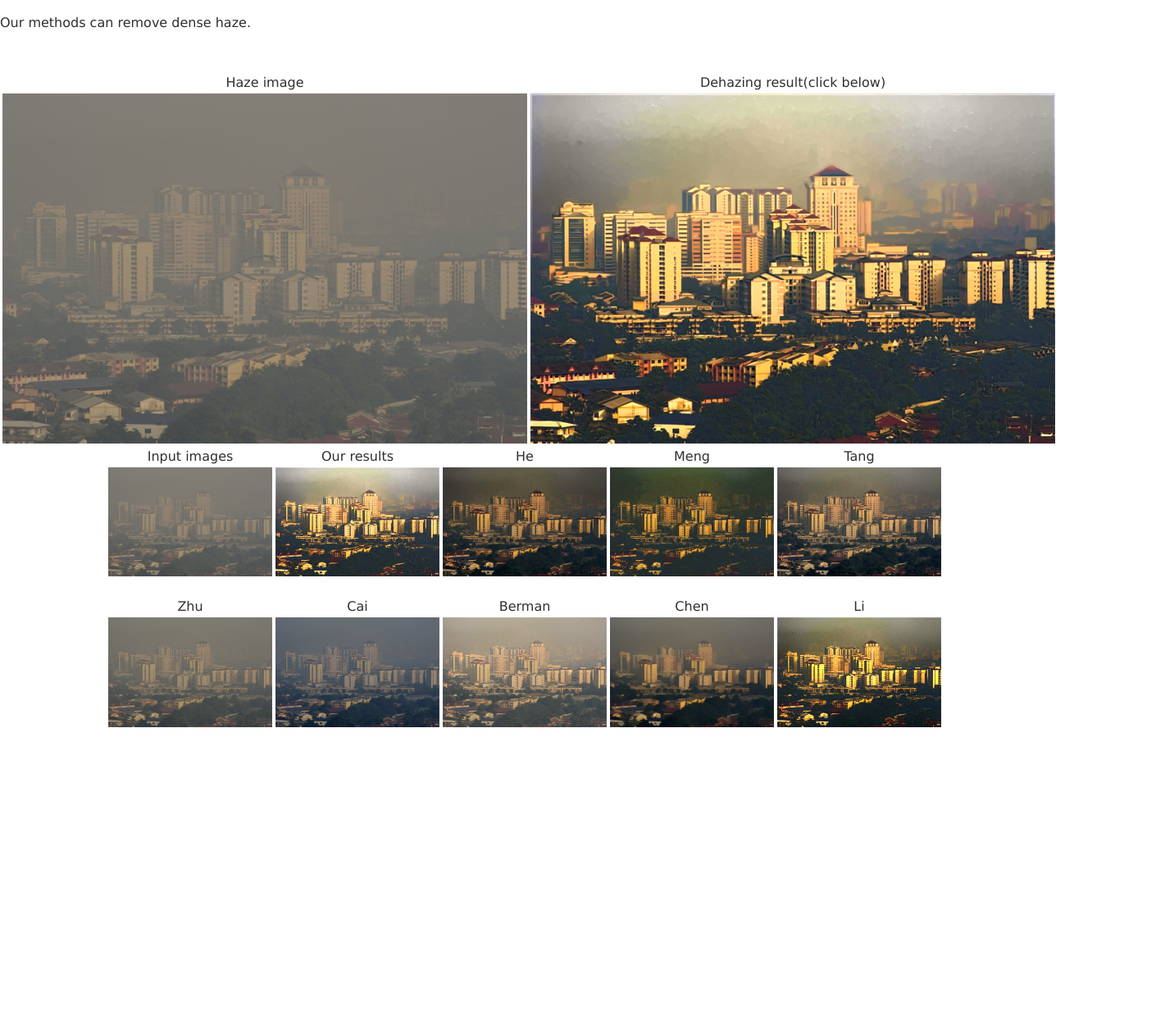
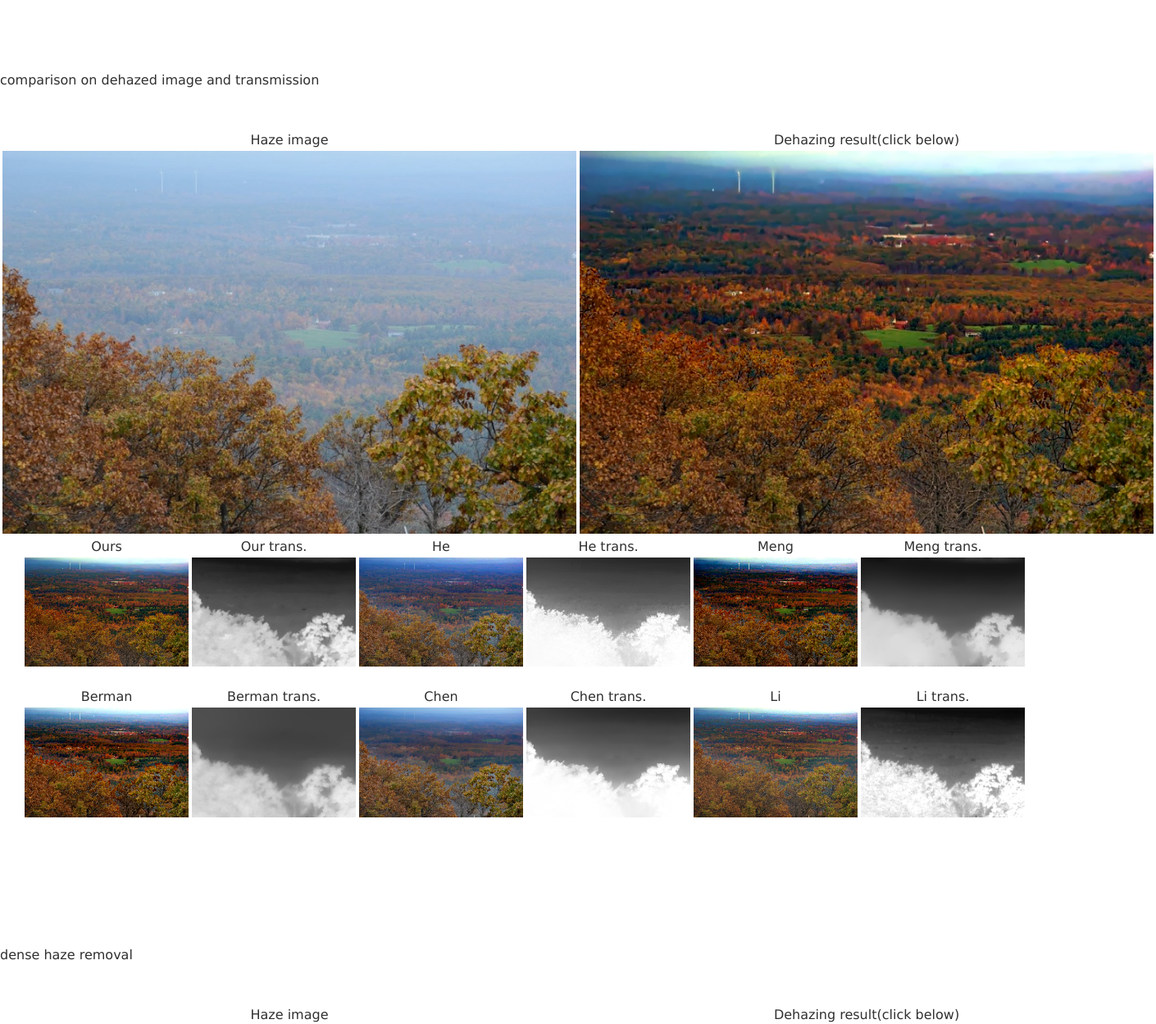
Before and after one commit to qlvision/qlvision.github.io, a plain HTML site: page index.htm in a window 1280 px wide. Shown: the part 46-1295 px from the top of the page at 82% size, 1410 px wide, since content can reach past the window. Before the commit the page ends 1091 px from the top, so only its background shows below. Drawn offline with Linux system fonts and the light colour scheme.

Commit message:
add tree

```diff
--- a/index.htm
+++ b/index.htm
@@ -13,7 +13,9 @@ rel=stylesheet href="Image%20Dehazing%20Examples/main.css" media=all>
     }
 </script>
 <H1>Image Dehazing Results</H1>
-<P align=left>Our methods can remove dense haze.</P>
+<P>&nbsp;</P>
+<P>&nbsp;</P>
+<P align=left>comparison on dehazed image and transmission</P>
 <P>&nbsp;</P>
 <TABLE align=center>
   <TBODY>
@@ -21,8 +23,63 @@ rel=stylesheet href="Image%20Dehazing%20Examples/main.css" media=all>
     <TD>Haze image</TD>
     <TD>Dehazing result(click below)</TD></TR>
   <TR>
-  <td><div align="center"><img src="Image%20Dehazing%20Examples/indonesia-fires.png" width="640"></div></td>
-  <td><div align="center"><img src="Image%20Dehazing%20Examples/indonesia-fires_our.png" width="640" img="img" id="Indushow"></div></td>
+  <td><div align="center"><img src="Image%20Dehazing%20Examples/tree/tree.jpg" width="700"></div></td>
+  <td><div align="center"><img src="Image%20Dehazing%20Examples/tree/tree_our.png" width="700" img="img" id="Treeshow"></div></td>
+  </TBODY></TABLE>
+<table align="center">
+  <TBODY>
+  <TR align=middle>
+    <TD>Ours</TD>
+	<TD>Our trans.</TD>
+	<TD>He</TD>
+	<TD>He trans.</TD>
+    <TD>Meng</TD>
+	<TD>Meng trans.</TD>
+  <TR>
+	<td><div align="center"><img src="Image%20Dehazing%20Examples/tree/tree_our.png" width="200" onclick="display('Treeshow','Image%20Dehazing%20Examples/tree/tree_our.png')"></div></td>
+	<td><div align="center"><img src="Image%20Dehazing%20Examples/tree/tree_our-t.png" width="200" onclick="display('Treeshow','Image%20Dehazing%20Examples/tree/tree_our-t.png')"></div></td>
+	<td><div align="center"><img src="Image%20Dehazing%20Examples/tree/tree_he.png" width="200" onclick="display('Treeshow','Image%20Dehazing%20Examples/tree/tree_he.png')"></div></td>
+	<td><div align="center"><img src="Image%20Dehazing%20Examples/tree/tree_he-t.png" width="200" onclick="display('Treeshow','Image%20Dehazing%20Examples/tree/tree_he-t.png')"></div></td>
+	<td><div align="center"><img src="Image%20Dehazing%20Examples/tree/tree_meng.png" width="200" onclick="display('Treeshow','Image%20Dehazing%20Examples/tree/tree_meng.png')"></div></td>
+	<td><div align="center"><img src="Image%20Dehazing%20Examples/tree/tree_meng-t.png" width="200" onclick="display('Treeshow','Image%20Dehazing%20Examples/tree/tree_meng-t.png')"></div></td></TR>
+  <TR>
+    <TD>&nbsp;</TD>
+    <TD>&nbsp;</TD></TR>
+  <TR align=middle>
+    <TD>Berman</TD>
+	<TD>Berman trans.</TD>
+    <TD>Chen</TD>
+	<TD>Chen trans.</TD>
+    <TD>Li</TD>
+	<TD>Li trans.</TD>
+  <TR>
+  	<td><div align="center"><img src="Image%20Dehazing%20Examples/tree/tree_nld.png" width="200" onclick="display('Treeshow','Image%20Dehazing%20Examples/tree/tree_nld.png')"></div></td>
+	<td><div align="center"><img src="Image%20Dehazing%20Examples/tree/tree_nld-t.png" width="200" onclick="display('Treeshow','Image%20Dehazing%20Examples/tree/tree_nld-t.png')"></div></td>
+	<td><div align="center"><img src="Image%20Dehazing%20Examples/tree/tree_chen.png" width="200" onclick="display('Treeshow','Image%20Dehazing%20Examples/tree/tree_chen.png')"></div></td>
+	<td><div align="center"><img src="Image%20Dehazing%20Examples/tree/tree_chen-t.png" width="200" onclick="display('Treeshow','Image%20Dehazing%20Examples/tree/tree_chen-t.png')"></div></td>
+	<td><div align="center"><img src="Image%20Dehazing%20Examples/tree/tree_ggif.png" width="200" onclick="display('Treeshow','Image%20Dehazing%20Examples/tree/tree_ggif.png')"></div></td>
+	<td><div align="center"><img src="Image%20Dehazing%20Examples/tree/tree_ggif-t.png" width="200" onclick="display('Treeshow','Image%20Dehazing%20Examples/tree/tree_ggif-t.png')"></div></td></TR>
+  <TR>
+    <TD>&nbsp;</TD></TR>
+  <TR>
+    <TD>&nbsp;</TD></TR>
+  <TR>
+    <TD>&nbsp;</TD>
+    <TD>&nbsp;</TD></TR>
+	</TBODY></TABLE>
+
+<P>&nbsp;</P>
+<P>&nbsp;</P>
+<P align=left>dense haze removal</P>
+<P>&nbsp;</P>
+<TABLE align=center>
+  <TBODY>
+  <TR align=middle>
+    <TD>Haze image</TD>
+    <TD>Dehazing result(click below)</TD></TR>
+  <TR>
+  <td><div align="center"><img src="Image%20Dehazing%20Examples/indonesia-fires.png" width="700"></div></td>
+  <td><div align="center"><img src="Image%20Dehazing%20Examples/indonesia-fires_our.png" width="700" img="img" id="Indushow"></div></td>
   </TBODY></TABLE>
 <div align="center">
 <table width="800" border="0">
```
Also changed, not shown: Image Dehazing Examples/tree/tree.jpg (added), Image Dehazing Examples/tree/tree_chen-t.png (added), Image Dehazing Examples/tree/tree_chen.png (added), Image Dehazing Examples/tree/tree_ggif-t.png (added), Image Dehazing Examples/tree/tree_ggif.png (added), Image Dehazing Examples/tree/tree_he-t.png (added), Image Dehazing Examples/tree/tree_he.png (added), Image Dehazing Examples/tree/tree_meng-t.png (added), Image Dehazing Examples/tree/tree_meng.png (added), Image Dehazing Examples/tree/tree_nld-t.png (added), Image Dehazing Examples/tree/tree_nld.png (added), Image Dehazing Examples/tree/tree_our-t.png (added), Image Dehazing Examples/tree/tree_our.png (added).
